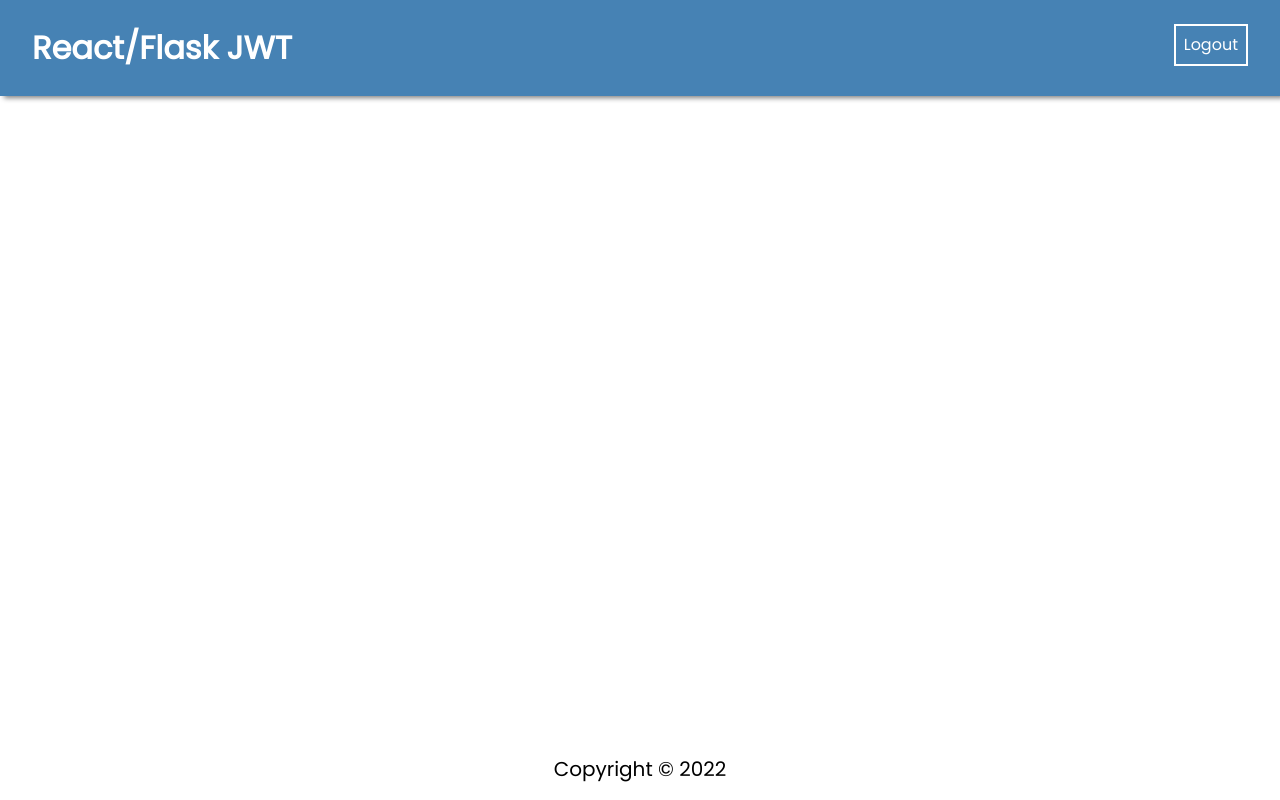
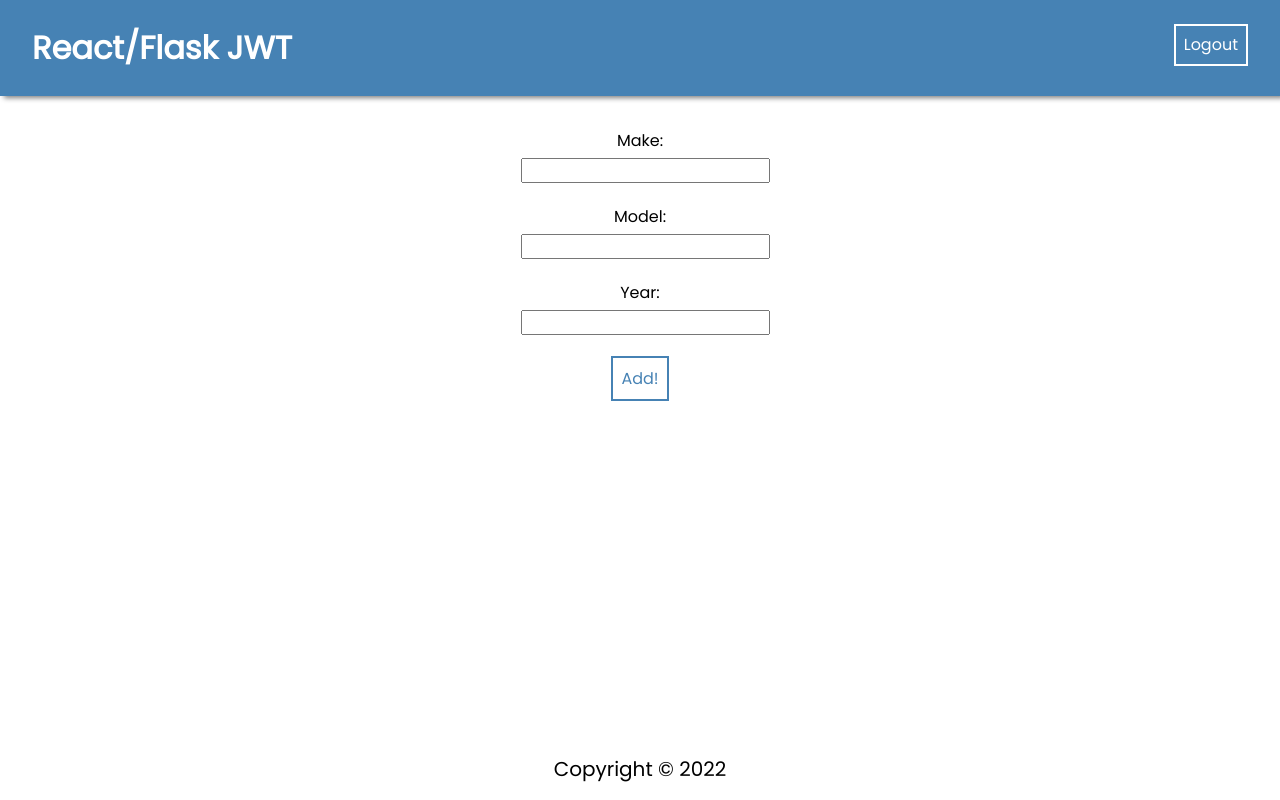
Before and after one commit to xaivntaajher/book_nook_backend_project, a React (Create React App) app in the folder frontend/: page /add in a window 1280 px wide. Built offline with nearby package versions, Linux system fonts and the light colour scheme; sample sign-in values are in the browser's storage.

Commit message:
addCar from tutorial completed, searchBar started needs to be linked

```diff
--- a/frontend/src/App.js
+++ b/frontend/src/App.js
@@ -6,6 +6,8 @@ import "./App.css";
 import HomePage from "./pages/HomePage/HomePage";
 import LoginPage from "./pages/LoginPage/LoginPage";
 import RegisterPage from "./pages/RegisterPage/RegisterPage";
+import AddCarPage from "./pages/AddCarPage/AddCarPage";
+import SearchBarPage from "./pages/SearchBarPage/SearchBarPage";
 
 // Component Imports
 import Navbar from "./components/NavBar/NavBar";
@@ -13,6 +15,7 @@ import Footer from "./components/Footer/Footer";
 
 // Util Imports
 import PrivateRoute from "./utils/PrivateRoute";
+
 
 function App() {
   return (
@@ -27,6 +30,22 @@ function App() {
             </PrivateRoute>
           }
         />
+        <Route
+          path="/add"
+          element={
+            <PrivateRoute>
+              <AddCarPage />
+            </PrivateRoute>
+          }
+        />
+          <Route
+          path="/search"
+          element={
+            <PrivateRoute>
+              <SearchBarPage />
+            </PrivateRoute>
+          }
+        />
         <Route path="/register" element={<RegisterPage />} />
         <Route path="/login" element={<LoginPage />} />
       </Routes>
--- /dev/null
+++ b/frontend/src/pages/AddCarPage/AddCarPage.jsx
@@ -0,0 +1,75 @@
+import React from 'react';
+import { useNavigate } from 'react-router-dom';
+import axios from 'axios';
+
+import useAuth from '../../hooks/useAuth';
+import useCustomForm from '../../hooks/useCustomForm';
+
+
+const defaultValues = {
+
+        "make": "",
+        "model": "",
+        "year": ""
+}
+
+
+const AddCarPage = (props) => {
+    const [user, token] = useAuth();
+    const navigate = useNavigate();
+    const [formData, handleInputChange, handleSubmit] = useCustomForm(defaultValues, postNewCar)
+
+    async function postNewCar(){
+
+        try {
+            let response = axios.post("http://127.0.0.1:5000/api/user_cars", formData, {
+                headers: {
+                  Authorization: "Bearer " + token,
+                },
+              })
+              navigate('/')
+        } catch (error) {
+            console(error.message)
+
+        }
+
+    }
+
+    return(
+    <div className='container'>
+        <form className='form' onSubmit={handleSubmit}>
+            <label>
+                Make: { " "}
+                <input
+                    type='text'
+                    name='make'
+                    value={formData.make}
+                    onChange={handleInputChange}
+                    />
+            </label>
+            <label>
+                Model: { " "}
+                <input
+                    type='text'
+                    name='model'
+                    value={formData.model}
+                    onChange={handleInputChange}
+                    />
+            </label>
+            <label>
+                Year: { " "}
+                <input
+                    type='text'
+                    name='year'
+                    value={formData.year}
+                    onChange={handleInputChange}
+                    />
+            </label>
+            <button type='submit'>Add!</button>
+
+
+        </form>
+    </div>)
+}
+
+export default AddCarPage
--- a/frontend/src/pages/HomePage/HomePage.js
+++ b/frontend/src/pages/HomePage/HomePage.js
@@ -1,6 +1,7 @@
 import React from "react";
 import { useEffect, useState } from "react";
 import useAuth from "../../hooks/useAuth";
+import { Link } from "react-router-dom";
 
 import axios from "axios";
 
@@ -30,6 +31,12 @@ const HomePage = () => {
     <div className="container">
       {console.log(user)}
       <h1>Home Page for {user.username}!</h1>
+      <Link to="/add">
+        <p>click to add new car</p>
+      </Link>
+      <Link to="/search">
+        <p>click to search</p>
+      </Link>
       {cars &&
         cars.map((car) => (
           <p key={car.id}>
--- /dev/null
+++ b/frontend/src/pages/SearchBarPage/SearchBarPage.jsx
@@ -0,0 +1,29 @@
+import React, { useState } from 'react';
+
+
+function SearchBarPage({ onSearch}) {
+    const [term, setTerm] = useState('');
+
+    function handleSubmit(event) {
+      event.preventDefault();
+      onSearch(term);
+    }
+
+    return (
+        <form onSubmit={handleSubmit} className='search-bar-section'>
+          <h3>Search Bar</h3>
+          <input
+            type="text"
+            placeholder="Search..."
+            value={term}
+            onChange={(event) => setTerm(event.target.value)}
+            className='search-bar'
+          />
+          <div className='search-bar-buttons'>
+          <button type="submit">Search</button>
+          </div>
+        </form>
+      );
+    }
+
+    export default SearchBarPage;
```
